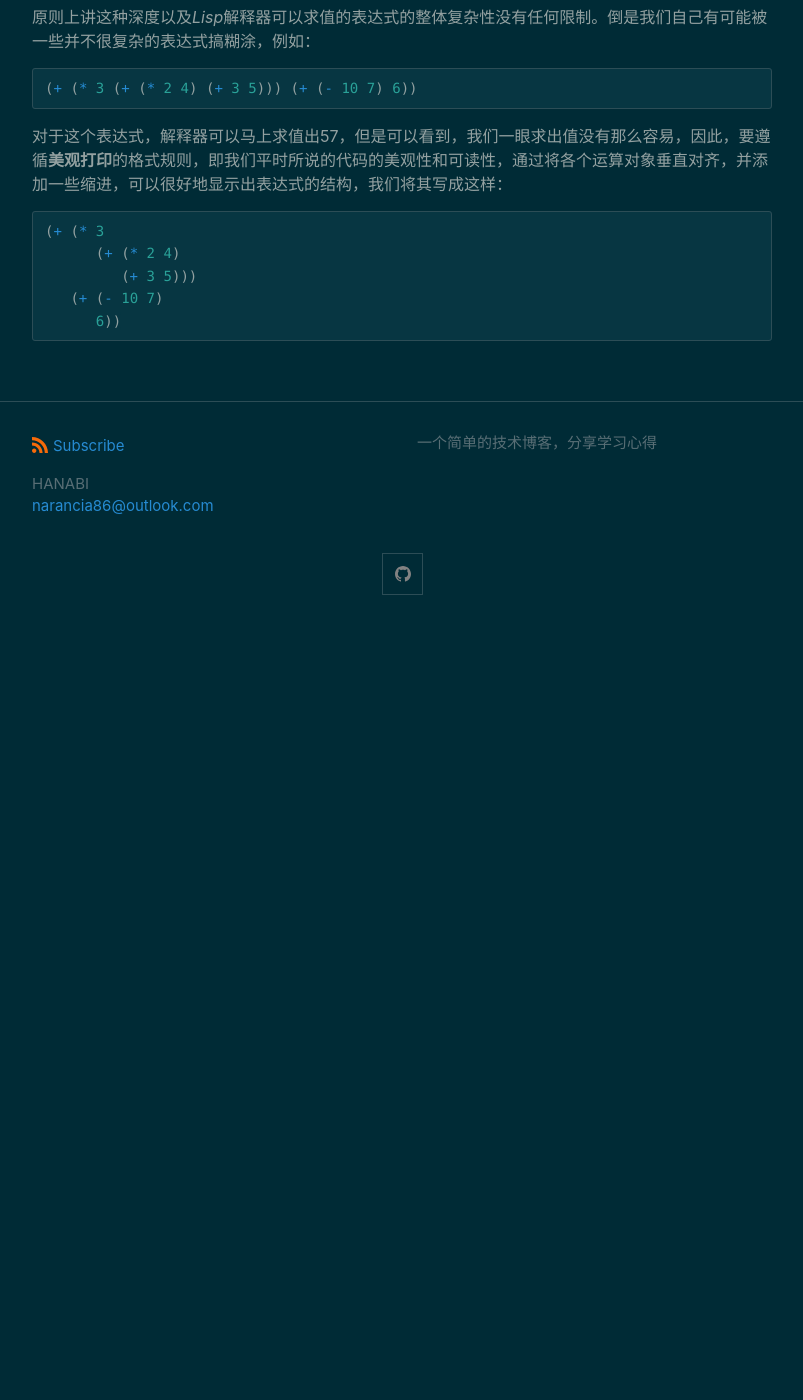
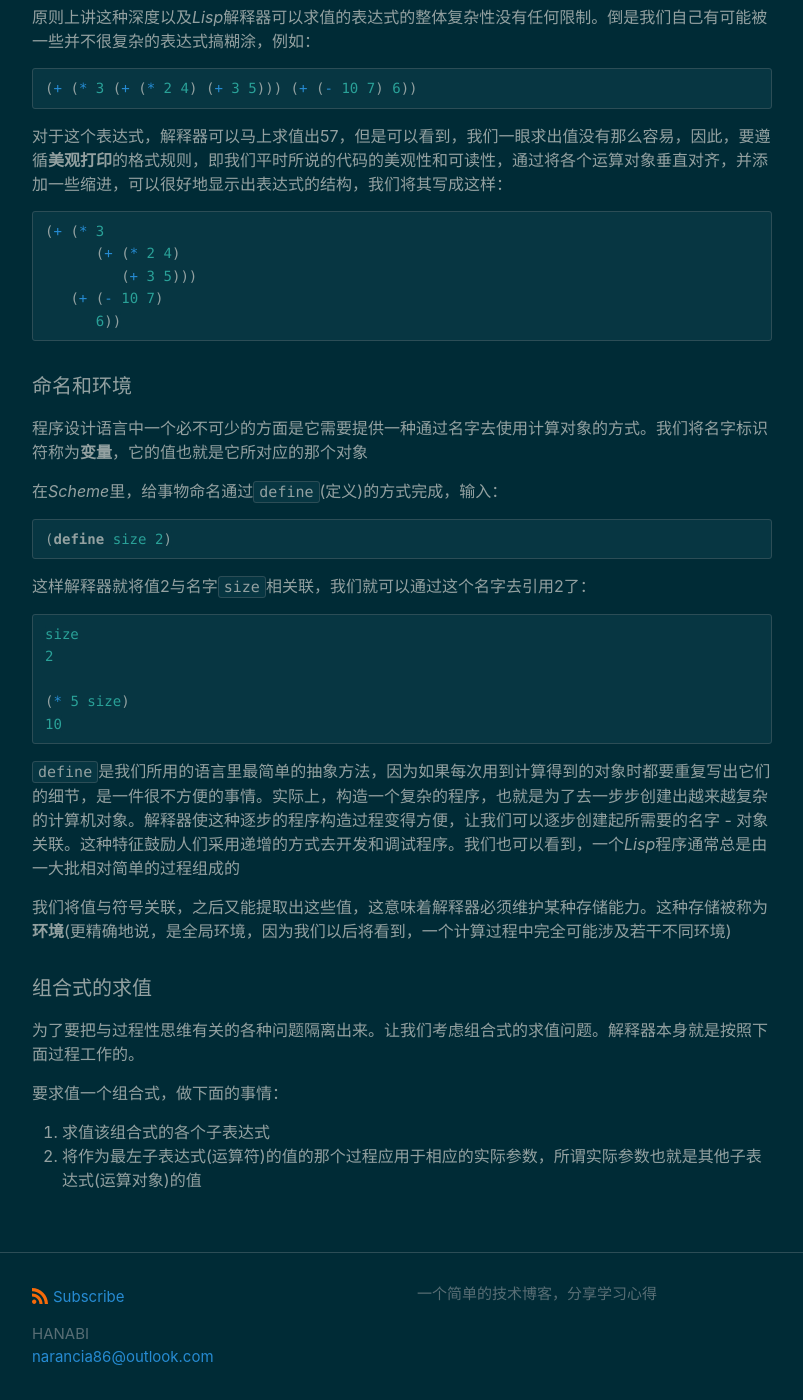
Before and after one commit to KamenRiderKuuga/kamenriderkuuga.github.io, a Jekyll site: the page built from _posts/2020-10-21-Foundation-6.md, in a window 1280 px wide and 1400 px high, scrolled down 2458 px. Shown: the whole window, without its empty margins (238-1041 px from the left). Built offline with Jekyll 4.4.1, drawn with Linux system fonts in a browser that asks for light colours; before the commit the page ends 3088 px from its top, so only the background shows below that.

Commit message:
Update 2020-10-21-Foundation-6.md

````diff
--- a/_posts/2020-10-21-Foundation-6.md
+++ b/_posts/2020-10-21-Foundation-6.md
@@ -96,3 +96,40 @@ usemathjax: true
    (+ (- 10 7)
       6))
 ```
+
+
+
+#### 命名和环境
+
+程序设计语言中一个必不可少的方面是它需要提供一种通过名字去使用计算对象的方式。我们将名字标识符称为**变量**，它的值也就是它所对应的那个对象
+
+在*Scheme*里，给事物命名通过`define`(定义)的方式完成，输入：
+
+```scheme
+(define size 2)
+```
+
+这样解释器就将值2与名字`size`相关联，我们就可以通过这个名字去引用2了：
+
+```scheme
+size
+2
+
+(* 5 size)
+10
+```
+
+`define`是我们所用的语言里最简单的抽象方法，因为如果每次用到计算得到的对象时都要重复写出它们的细节，是一件很不方便的事情。实际上，构造一个复杂的程序，也就是为了去一步步创建出越来越复杂的计算机对象。解释器使这种逐步的程序构造过程变得方便，让我们可以逐步创建起所需要的名字 - 对象关联。这种特征鼓励人们采用递增的方式去开发和调试程序。我们也可以看到，一个*Lisp*程序通常总是由一大批相对简单的过程组成的
+
+我们将值与符号关联，之后又能提取出这些值，这意味着解释器必须维护某种存储能力。这种存储被称为**环境**(更精确地说，是全局环境，因为我们以后将看到，一个计算过程中完全可能涉及若干不同环境)
+
+
+
+#### 组合式的求值
+
+为了要把与过程性思维有关的各种问题隔离出来。让我们考虑组合式的求值问题。解释器本身就是按照下面过程工作的。
+
+要求值一个组合式，做下面的事情：
+
+1. 求值该组合式的各个子表达式
+2. 将作为最左子表达式(运算符)的值的那个过程应用于相应的实际参数，所谓实际参数也就是其他子表达式(运算对象)的值
````
